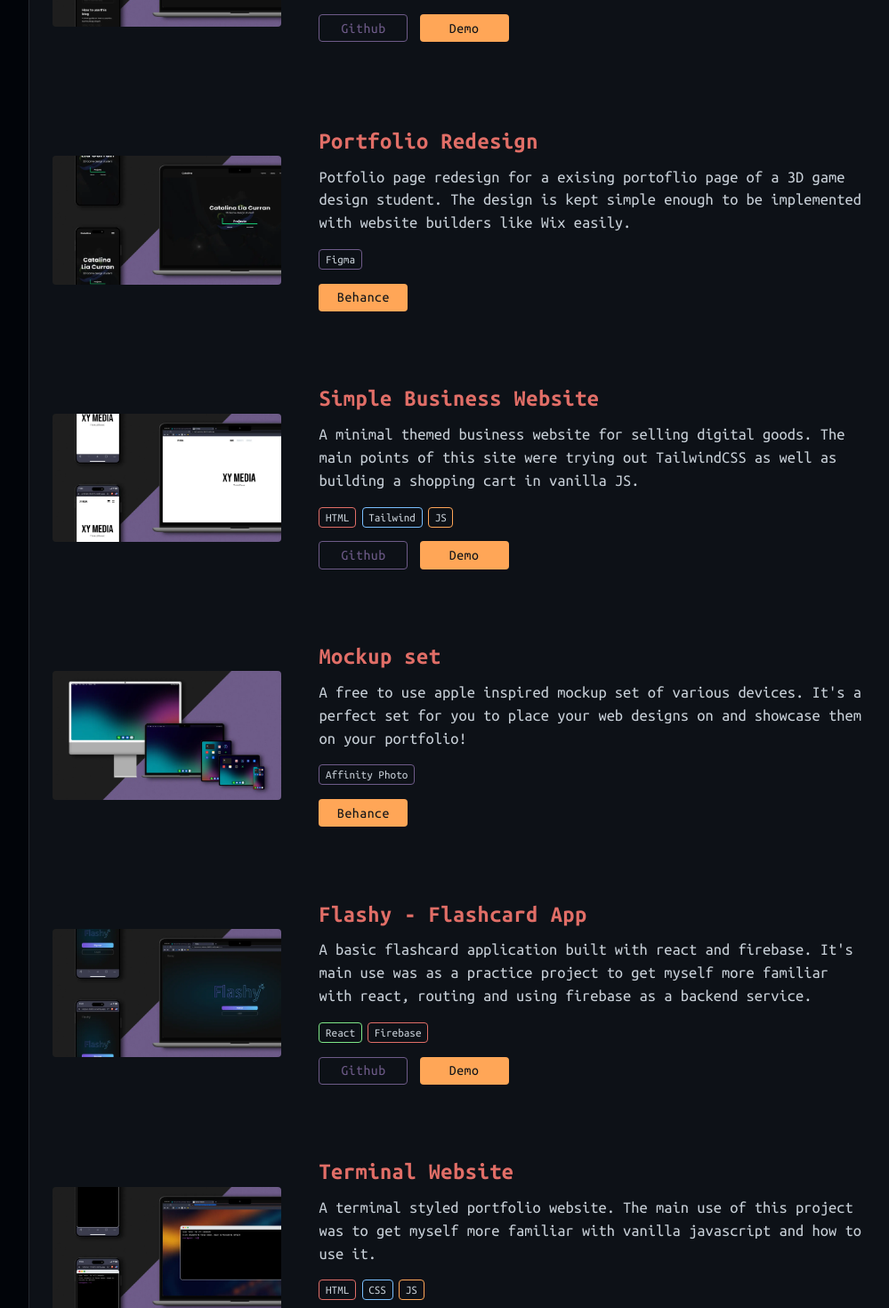
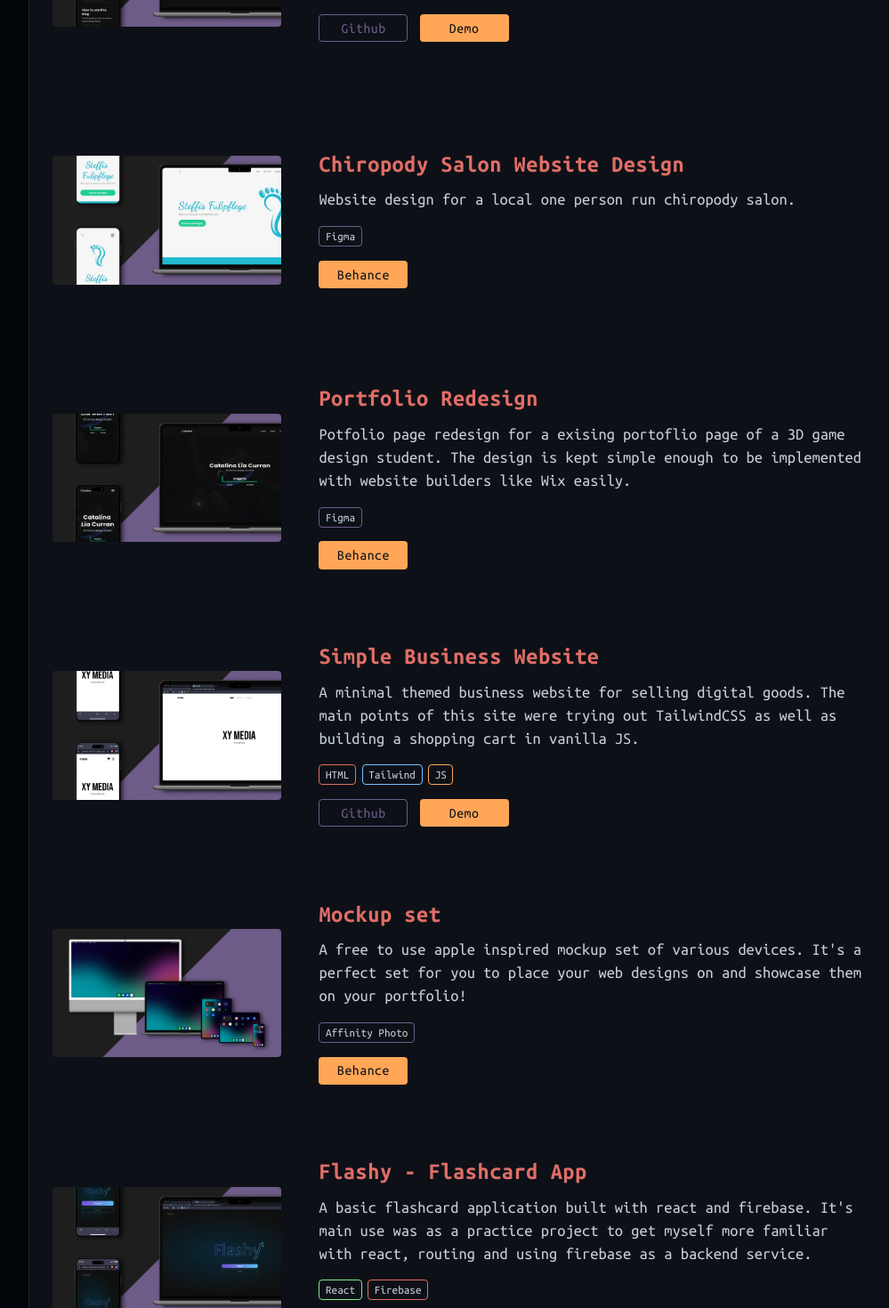
Before and after one commit to Lone1106/sublime-portfolio, a React (Create React App) app: page /work in a window 1280 px wide. Shown: the part 340-1810 px from the top of the page at 89% size, without its empty margins (167-1166 px from the left). Built offline with nearby package versions, Linux system fonts and the light colour scheme.

Commit message:
Updated projects page

```diff
--- a/src/components/projects/Data.js
+++ b/src/components/projects/Data.js
@@ -1,9 +1,9 @@
 import FlashcardApp from "./img/Flashcard-app.webp";
 import XyMedia from "./img/XY-Media.webp";
-import TerminalWebsite from "./img/Terminal-website.webp";
 import Mockups from "./img/Mockups.webp";
 import JBlog from "./img/jBlog.webp";
 import PortfolioCatalina from "./img/Portfolio-catalina.webp";
+import SteffisFußpflege from "./img/Steffis-fußpflege.webp";
 
 export const projectsData = [
   {
@@ -32,6 +32,24 @@ export const projectsData = [
   {
     id: 2,
     type: "design",
+    img: SteffisFußpflege,
+    alt: "Image of website design Steffis Fußpflege",
+    title: "Chiropody Salon Website Design",
+    description:
+      "Website design for a local one person run chiropody salon.",
+    software: [
+      {
+        id: 1,
+        color: "purple",
+        software: "Figma",
+      },
+    ],
+    behance:
+      "https://www.behance.net/gallery/180002583/Chiropody-Salon-Website-Design",
+  },
+  {
+    id: 3,
+    type: "design",
     img: PortfolioCatalina,
     alt: "Image of catalina portfolio redesign",
     title: "Portfolio Redesign",
@@ -48,7 +66,7 @@ export const projectsData = [
       "https://www.behance.net/gallery/178502985/3D-game-design-student-portfolio-redesign",
   },
   {
-    id: 3,
+    id: 4,
     type: "web",
     img: XyMedia,
     alt: "Image of simple business website design project",
@@ -76,7 +94,7 @@ export const projectsData = [
     ],
   },
   {
-    id: 4,
+    id: 5,
     type: "design",
     img: Mockups,
     alt: "Image of mockup designs",
@@ -94,7 +112,7 @@ export const projectsData = [
       "https://www.behance.net/gallery/178505525/Mockup-Template-Set",
   },
   {
-    id: 5,
+    id: 6,
     type: "web",
     img: FlashcardApp,
     alt: "Image of react flashcard app project",
@@ -116,32 +134,4 @@ export const projectsData = [
       },
     ],
   },
-  {
-    id: 6,
-    type: "web",
-    img: TerminalWebsite,
-    alt: "Image of terminal styled website project",
-    title: "Terminal Website",
-    description:
-      "A termimal styled portfolio website. The main use of this project was to get myself more familiar with vanilla javascript and how to use it.",
-    git: "https://github.com/Lone1106/terminal-website",
-    demo: "https://prismatic-kleicha-141b84.netlify.app/",
-    tech: [
-      {
-        id: 1,
-        color: "red",
-        tech: "HTML",
-      },
-      {
-        id: 2,
-        color: "blue",
-        tech: "CSS",
-      },
-      {
-        id: 3,
-        color: "yellow",
-        tech: "JS",
-      },
-    ],
-  },
 ];
```
Also changed, not shown: src/components/projects/img/Steffis-fußpflege.webp (added), src/components/projects/img/Terminal-website.webp (deleted).
